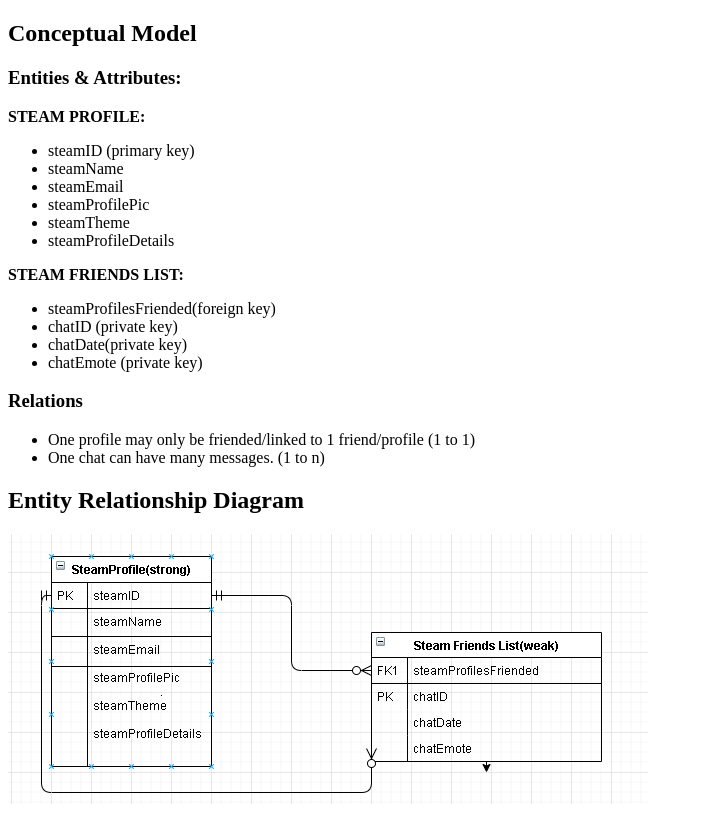
After one commit to Vlad11793/-data-design, a PHP site: page /conceptual-model.html in a window 1280 px wide. The commit adds this page. Shown: the whole page, without its empty margins (0-703 px from the left). Run offline with PHP 8.4, Linux system fonts and the light colour scheme.

Commit message:
added conceptual-model.html and erd Added HTML links and modified personal info

```diff
--- /dev/null
+++ b/epic/conceptual-model.html
@@ -0,0 +1,37 @@
+<!DOCTYPE html>
+<html lang="en">
+<head>
+	<meta charset="UTF-8">
+	<title>Conceptual Model</title>
+</head>
+<body>
+<h2>Conceptual Model</h2>
+<h3>Entities &amp; Attributes:</h3>
+<p><strong>STEAM PROFILE:</strong>
+<ul>
+	<li>steamID (primary key)</li>
+	<li>steamName</li>
+	<li>steamEmail</li>
+	<li>steamProfilePic</li>
+	<li>steamTheme</li>
+	<li>steamProfileDetails</li>
+</ul>
+
+<p><strong>STEAM FRIENDS LIST:</strong>
+<ul>
+	<li>steamProfilesFriended(foreign key)</li>
+	<li>chatID (private key)</li>
+	<li>chatDate(private key)</li>
+	<li>chatEmote (private key)</li>
+</ul>
+<h3>Relations</h3>
+<ul>
+	<li>One profile may only be friended/linked to 1 friend/profile (1 to 1)</li>
+	<li>One chat can have many messages. (1 to n)</li>
+</ul>
+
+<h2>Entity Relationship Diagram</h2>
+<p><img src="ERD.PNG" alt="ERD"></p>
+
+</body>
+</html>
--- a/epic/index.php
+++ b/epic/index.php
@@ -11,6 +11,6 @@
 <p><a href="persona.php">Persona</a></p>
 <p><a href="use-case-interaction.php">Use Case Interaction</a></p>
 <p><a href="user-story.php">User Story</a></p>
-<p><a href="ERD.PNG">ERD</a></p>
+<p><a href="conceptual-model.html">Conceptual Model</a></p>
 </body>
 </html>
--- a/epic/persona.php
+++ b/epic/persona.php
@@ -17,7 +17,7 @@
 	<li><strong>Attitude:</strong> Likes Monster Energy, prefers Mom's Credit Card, Regularly Banned for Toxic Behavior</li>
 	<li><strong>Needs/Goals/Features:</strong></li>
 	<ul>
-		<li>Needs to establish dominance in First Person Shooters on Steam</li>
+		<li>Needs to to make friends with like minded Kyles on Steam</li>
 		<li>Needs an easy/interactive chat/VoIP interface to connect with other Kyles.</li>
 		<li>Needs an easy/intuitive way to modify his profile and express his interests.</li>
 		<li>Wants a gaming experience that can be fueled by Monster Energy and Doritos. </li>
@@ -33,6 +33,6 @@
 <p><a href="index.php">Data Design</a></p>
 <p><a href="use-case-interaction.php">Use Case Interaction</a></p>
 <p><a href="user-story.php">User Story</a></p>
-<p><a href="ERD.PNG">ERD</a></p>
+<p><a href="conceptual-model.html">Conceptual Model</a></p>
 </body>
 </html>
--- a/epic/use-case-interaction.php
+++ b/epic/use-case-interaction.php
@@ -28,6 +28,6 @@
 <p><a href="persona.php">Persona</a></p>
 <p><a href="index.php">Data Design</a></p>
 <p><a href="user-story.php">User Story</a></p>
-<p><a href="ERD.PNG">ERD</a></p>
+<p><a href="conceptual-model.html">Conceptual Model</a></p>
 </body>
 </html>
--- a/epic/user-story.php
+++ b/epic/user-story.php
@@ -6,10 +6,10 @@
 </head>
 <body>
 <h2>User Story:</h2>
-<p>As a powerful user, Kyle would like to express his passion for Monster while playing the Latest First Person Shooters.</p>
+<p>As a powerful user, Kyle would like to friend other Monster Energy and First Person Shooters enthusiasts.</p>
 <p><a href="persona.php">Persona</a></p>
 <p><a href="use-case-interaction.php">Use Case Interaction</a></p>
 <p><a href="index.php">Data Design</a></p>
-<p><a href="ERD.PNG">ERD</a></p>
+<p><a href="conceptual-model.html">Conceptual Model</a></p>
 </body>
 </html>
```
Also changed, not shown: epic/ERD.PNG (added).
